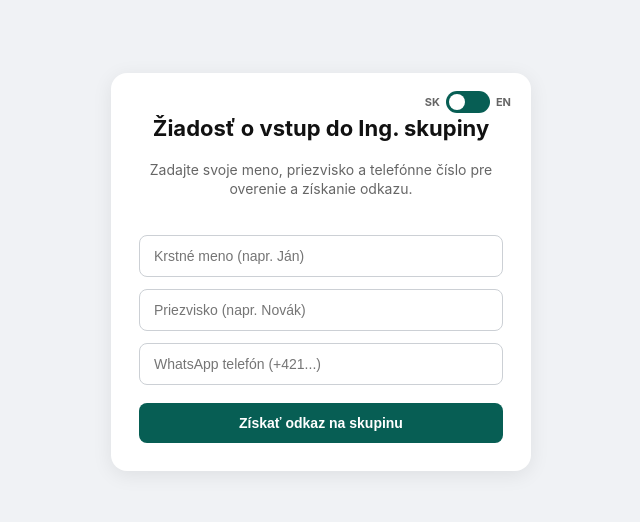
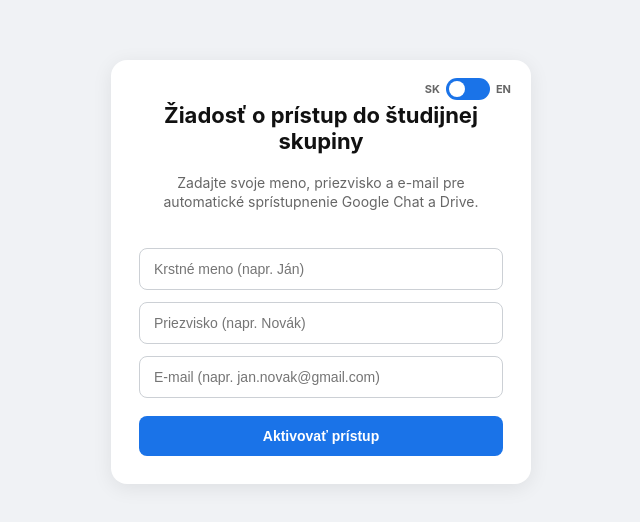
Before and after one commit to MartinBanacky/ing-group-portal, a plain HTML site: page index.html in a window 1280 px wide. Shown: the part 128-650 px from the top of the page, without its empty margins (319-959 px from the left). Drawn offline with Linux system fonts and the light colour scheme.

Commit message:
Refactor form and styling for access request

```diff
--- a/index.html
+++ b/index.html
@@ -5,131 +5,35 @@
   <meta name="viewport" content="width=device-width, initial-scale=1.0">
   <title id="pageTitle">Ing. Študijná Skupina – Prístup</title>
   <style>
-    body {
-      font-family: -apple-system, BlinkMacSystemFont, "Segoe UI", Roboto, Helvetica, Arial, sans-serif;
-      display: flex;
-      justify-content: center;
-      align-items: center;
-      min-height: 100vh;
-      background: #f0f2f5;
-      margin: 0;
-      padding: 20px;
-      box-sizing: border-box;
-    }
+    body { font-family: -apple-system, BlinkMacSystemFont, "Segoe UI", Roboto, Helvetica, Arial, sans-serif; display: flex; justify-content: center; align-items: center; min-height: 100vh; background: #f0f2f5; margin: 0; padding: 20px; box-sizing: border-box; }
+    .card { background: white; padding: 32px 28px 28px; border-radius: 16px; box-shadow: 0 4px 20px rgba(0,0,0,0.08); width: 100%; max-width: 420px; box-sizing: border-box; position: relative; text-align: center; }
 
-    .card {
-      background: white;
-      padding: 32px 28px 28px;
-      border-radius: 16px;
-      box-shadow: 0 4px 20px rgba(0,0,0,0.08);
-      width: 100%;
-      max-width: 420px;
-      box-sizing: border-box;
-      position: relative;
-      text-align: center;
-    }
+    .lang-container { position: absolute; top: 18px; right: 20px; display: flex; align-items: center; gap: 6px; font-size: 11px; font-weight: bold; color: #666; }
+    .switch { position: relative; display: inline-block; width: 44px; height: 22px; }
+    .switch input { opacity: 0; width: 0; height: 0; }
+    .slider { position: absolute; cursor: pointer; top: 0; left: 0; right: 0; bottom: 0; background-color: #1a73e8; transition: .3s; border-radius: 22px; }
+    .slider:before { position: absolute; content: ""; height: 16px; width: 16px; left: 3px; bottom: 3px; background-color: white; transition: .3s; border-radius: 50%; }
+    input:checked + .slider { background-color: #34a853; }
+    input:checked + .slider:before { transform: translateX(22px); }
 
-    /* --- Language Toggle Switch (Slider) --- */
-    .lang-container {
-      position: absolute;
-      top: 18px;
-      right: 20px;
-      display: flex;
-      align-items: center;
-      gap: 6px;
-      font-size: 11px;
-      font-weight: bold;
-      color: #666;
-    }
-
-    .switch {
-      position: relative;
-      display: inline-block;
-      width: 44px;
-      height: 22px;
-    }
-
-    .switch input {
-      opacity: 0;
-      width: 0;
-      height: 0;
-    }
-
-    .slider {
-      position: absolute;
-      cursor: pointer;
-      top: 0; left: 0; right: 0; bottom: 0;
-      background-color: #075e54;
-      transition: .3s;
-      border-radius: 22px;
-    }
-
-    .slider:before {
-      position: absolute;
-      content: "";
-      height: 16px;
-      width: 16px;
-      left: 3px;
-      bottom: 3px;
-      background-color: white;
-      transition: .3s;
-      border-radius: 50%;
-    }
-
-    input:checked + .slider {
-      background-color: #25D366;
-    }
-
-    input:checked + .slider:before {
-      transform: translateX(22px);
-    }
-
-    /* --- Form Elements --- */
     h2 { margin-top: 10px; color: #111; font-size: 22px; }
     p { color: #666; font-size: 14px; line-height: 1.4; margin-bottom: 24px; }
 
-    input[type="text"], button {
-      width: 100%;
-      padding: 12px 14px;
-      margin-top: 12px;
-      border-radius: 8px;
-      border: 1px solid #ccd0d5;
-      box-sizing: border-box;
-      font-size: 14px;
-      text-align: left;
-    }
+    input[type="text"], input[type="email"], button { width: 100%; padding: 12px 14px; margin-top: 12px; border-radius: 8px; border: 1px solid #ccd0d5; box-sizing: border-box; font-size: 14px; }
+    input:focus { outline: none; border-color: #1a73e8; box-shadow: 0 0 0 3px rgba(26,115,232,0.12); }
 
-    input[type="text"]:focus {
-      outline: none;
-      border-color: #075e54;
-      box-shadow: 0 0 0 3px rgba(7,94,84,0.12);
-    }
-
-    button {
-      background: #075e54;
-      color: white;
-      font-weight: bold;
-      border: none;
-      cursor: pointer;
-      margin-top: 18px;
-      text-align: center;
-      transition: background 0.2s, transform 0.1s;
-    }
-
-    button:hover { background: #054c44; }
-    button:active { transform: scale(0.99); }
+    button { background: #1a73e8; color: white; font-weight: bold; border: none; cursor: pointer; margin-top: 18px; transition: background 0.2s; }
+    button:hover { background: #1557b0; }
     button:disabled { background: #999; cursor: not-allowed; }
 
     .msg { margin-top: 18px; padding: 12px; border-radius: 8px; display: none; font-size: 14px; line-height: 1.4; text-align: left; }
     .error { background: #ffe6e6; color: #cc0000; border: 1px solid #ffcccc; }
     .success { background: #e6f4ea; color: #137333; border: 1px solid #ceead6; }
-    .success a { color: #075e54; font-weight: bold; word-break: break-all; }
   </style>
 </head>
 <body>
 
 <div class="card">
-  <!-- Language Toggle Slider -->
   <div class="lang-container">
     <span>SK</span>
     <label class="switch">
@@ -139,59 +43,52 @@
     <span>EN</span>
   </div>
 
-  <h2 id="heading">Žiadosť o vstup do Ing. skupiny</h2>
-  <p id="subheading">Zadajte svoje meno, priezvisko a telefónne číslo pre overenie a získanie odkazu.</p>
+  <h2 id="heading">Žiadosť o prístup do študijnej skupiny</h2>
+  <p id="subheading">Zadajte svoje meno, priezvisko a Google e-mail pre automatické priradenie prístupu.</p>
 
   <input type="text" id="firstName" placeholder="Krstné meno (napr. Ján)">
   <input type="text" id="lastName" placeholder="Priezvisko (napr. Novák)">
-  <input type="text" id="phone" placeholder="WhatsApp telefón (+421...)">
-  <button id="submitBtn" onclick="requestLink()">Získať odkaz na skupinu</button>
+  <input type="email" id="email" placeholder="Google / Univerzitný e-mail">
+  <button id="submitBtn" onclick="requestAccess()">Aktivovať prístup</button>
 
   <div id="statusMsg" class="msg"></div>
 </div>
 
 <script>
-  // REPLACE WITH YOUR ACTUAL GOOGLE APPS SCRIPT WEB APP URL
-  const SCRIPT_URL = "https://script.google.com/macros/s/AKfycbyKmNCNEjMWU0n-xQhNDS_-FY0_dIT6cxvjr6wP_f5Qw3ltV50grutd5RRsYioEo2EJ/exec";
+  // REPLACE WITH YOUR DEPLOYED APPS SCRIPT URL
+  const SCRIPT_URL = "https://script.google.com/macros/s/AKfycbyJC2GUv-U_aCqnYoGn9P7OkJVf1HD4O9mW44oFieXej_qEji-OgjnVYdM8sjhCABnd/exec";
 
   let currentLang = 'sk';
 
   const translations = {
     sk: {
       title: "Ing. Študijná Skupina – Prístup",
-      heading: "Žiadosť o vstup do Ing. skupiny",
-      subheading: "Zadajte svoje meno, priezvisko a telefónne číslo pre overenie a získanie odkazu.",
+      heading: "Žiadosť o prístup do študijnej skupiny",
+      subheading: "Zadajte svoje meno, priezvisko a e-mail pre automatické sprístupnenie Google Chat a Drive.",
       firstNamePlaceholder: "Krstné meno (napr. Ján)",
       lastNamePlaceholder: "Priezvisko (napr. Novák)",
-      phonePlaceholder: "WhatsApp telefón (+421...)",
-      btnText: "Získať odkaz na skupinu",
-      btnLoading: "Overujem...",
+      emailPlaceholder: "E-mail (napr. jan.novak@gmail.com)",
+      btnText: "Aktivovať prístup",
+      btnLoading: "Overujem a pridávam...",
       fillAll: "Prosím, vyplňte všetky polia.",
-      netError: "Chyba pripojenia. Skúste to znova.",
-      successMsg: (link) => `Úspech! Vaše telefónne číslo je zaevidované.<br><br>
-          <a href="${link}" target="_blank"><b>Kliknite sem pre vstup do WhatsApp skupiny</b></a><br><br>
-          <i>Poznámka: Administrátor schváli vašu žiadosť priamo vo WhatsAppe po overení.</i>`
+      netError: "Chyba pripojenia. Skúste to znova."
     },
     en: {
       title: "Master's Study Group – Access",
-      heading: "Master's Group Access Request",
-      subheading: "Enter your first name, last name, and phone number to verify and get your link.",
+      heading: "Study Group Access Request",
+      subheading: "Enter your first name, last name, and email for automatic access to Google Chat & Drive.",
       firstNamePlaceholder: "First Name (e.g. John)",
       lastNamePlaceholder: "Last Name (e.g. Doe)",
-      phonePlaceholder: "WhatsApp Phone (+421...)",
-      btnText: "Get Group Link",
-      btnLoading: "Verifying...",
+      emailPlaceholder: "Email (e.g. john.doe@gmail.com)",
+      btnText: "Activate Access",
+      btnLoading: "Verifying & Adding...",
       fillAll: "Please fill in all fields.",
-      netError: "Network error. Please try again.",
-      successMsg: (link) => `Success! Your phone number is registered.<br><br>
-          <a href="${link}" target="_blank"><b>Click here to join WhatsApp Group</b></a><br><br>
-          <i>Note: An admin will approve your request inside WhatsApp once verified.</i>`
+      netError: "Network error. Please try again."
     }
   };
 
   function toggleLanguage() {
-    const isChecked = document.getElementById('langToggle').checked;
-    currentLang = isChecked ? 'en' : 'sk';
+    currentLang = document.getElementById('langToggle').checked ? 'en' : 'sk';
     updateTexts();
   }
 
@@ -202,23 +99,22 @@
     document.getElementById('subheading').innerText = t.subheading;
     document.getElementById('firstName').placeholder = t.firstNamePlaceholder;
     document.getElementById('lastName').placeholder = t.lastNamePlaceholder;
-    document.getElementById('phone').placeholder = t.phonePlaceholder;
+    document.getElementById('email').placeholder = t.emailPlaceholder;
 
     const btn = document.getElementById('submitBtn');
     if (!btn.disabled) btn.innerText = t.btnText;
   }
 
-  async function requestLink() {
+  async function requestAccess() {
     const t = translations[currentLang];
     const firstName = document.getElementById('firstName').value.trim();
     const lastName = document.getElementById('lastName').value.trim();
-    const fullName = `${firstName} ${lastName}`.trim();
-    const phone = document.getElementById('phone').value.trim();
+    const email = document.getElementById('email').value.trim();
 
     const msgDiv = document.getElementById('statusMsg');
     const btn = document.getElementById('submitBtn');
 
-    if (!firstName || !lastName || !phone) {
+    if (!firstName || !lastName || !email) {
       alert(t.fillAll);
       return;
     }
@@ -230,14 +126,14 @@
     try {
       const res = await fetch(SCRIPT_URL, {
         method: "POST",
-        body: JSON.stringify({ name: fullName, phone: phone })
+        body: JSON.stringify({ firstName: firstName, lastName: lastName, email: email })
       });
       const data = await res.json();
 
       msgDiv.style.display = 'block';
       if (data.success) {
         msgDiv.className = "msg success";
-        msgDiv.innerHTML = t.successMsg(data.link);
+        msgDiv.innerHTML = data.message;
       } else {
         msgDiv.className = "msg error";
         msgDiv.innerText = data.message;
@@ -253,7 +149,6 @@
     }
   }
 
-  // Initialize
   updateTexts();
 </script>
 
```
